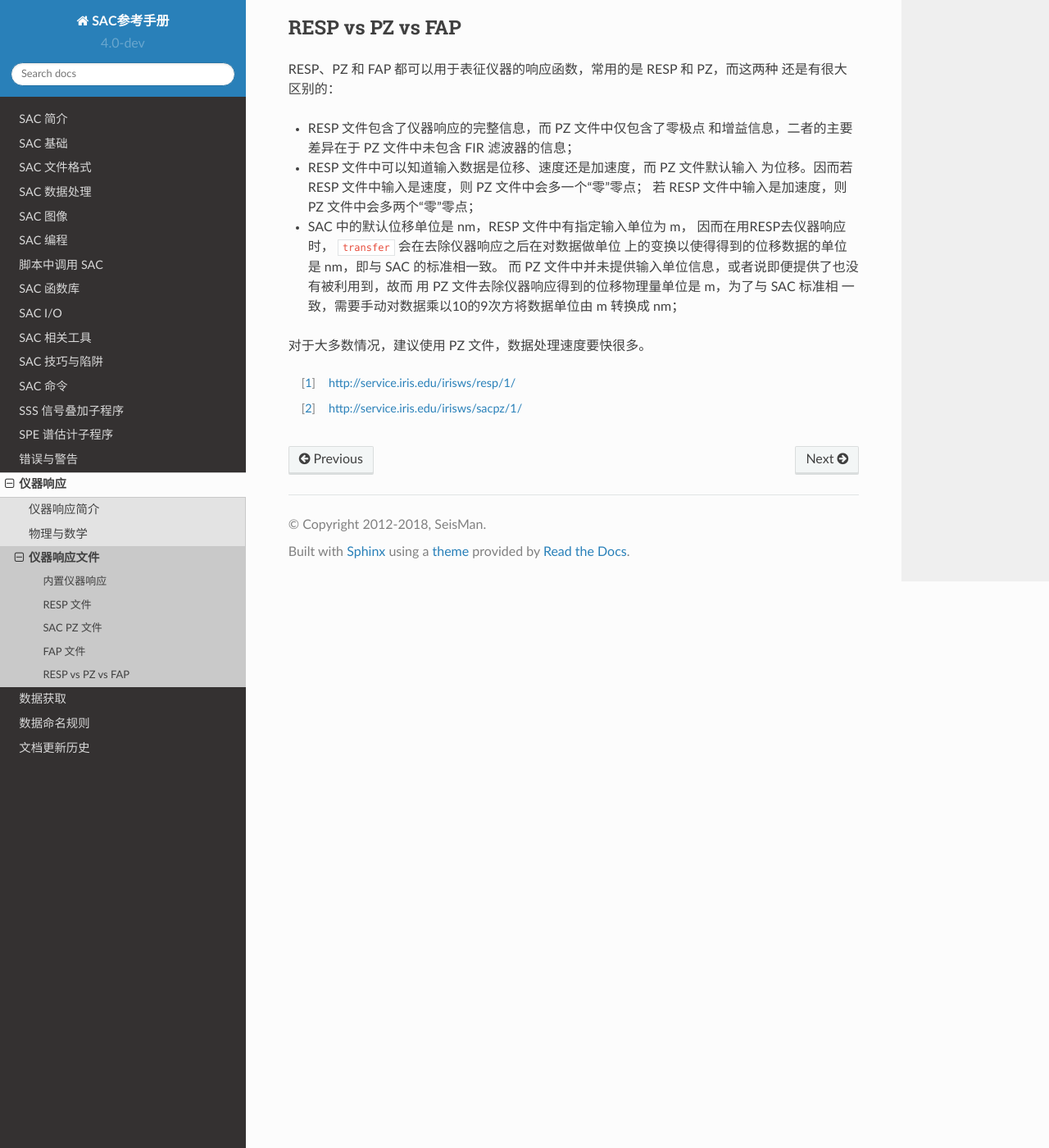
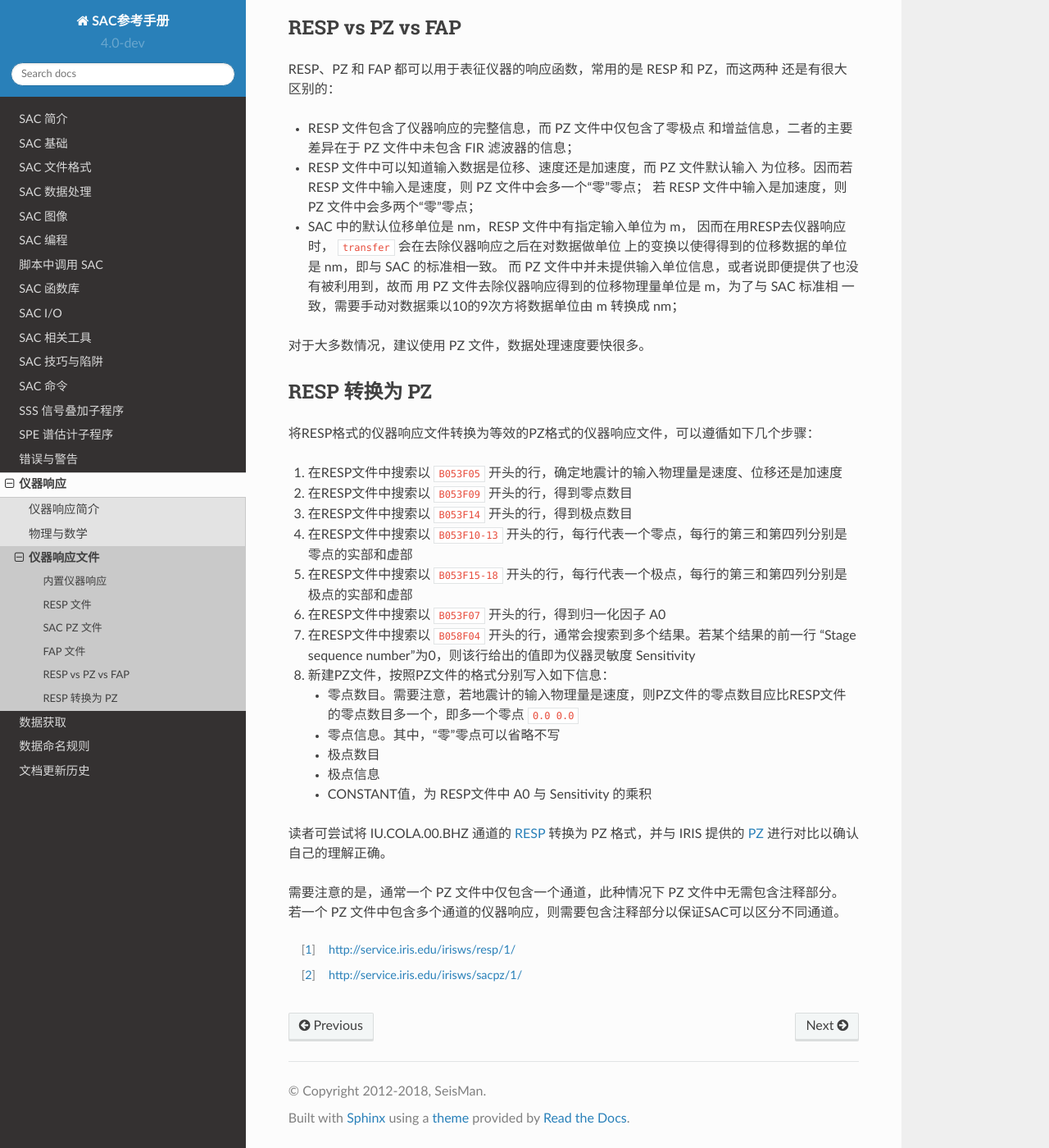
Before and after one commit to seisman/SAC_Docs_zh, a Sphinx documentation site: the page built from source/appendix/resp/resp-file.rst, in a window 1280 px wide and 1400 px high, scrolled down 4777 px. Shown: the whole window at 82% size. Built offline with Sphinx 7.4.7 and the Read the Docs theme 2.0.0, drawn with Linux system fonts in a browser that asks for light colours.

Commit message:
Convert RESP to PZ (#138)

```diff
--- a/source/appendix/resp/resp-file.rst
+++ b/source/appendix/resp/resp-file.rst
@@ -274,5 +274,33 @@ RESP、PZ 和 FAP 都可以用于表征仪器的响应函数，常用的是 RESP
 
 对于大多数情况，建议使用 PZ 文件，数据处理速度要快很多。
 
+RESP 转换为 PZ
+--------------
+
+将RESP格式的仪器响应文件转换为等效的PZ格式的仪器响应文件，可以遵循如下几个步骤：
+
+#. 在RESP文件中搜索以 ``B053F05`` 开头的行，确定地震计的输入物理量是速度、位移还是加速度
+#. 在RESP文件中搜索以 ``B053F09`` 开头的行，得到零点数目
+#. 在RESP文件中搜索以 ``B053F14`` 开头的行，得到极点数目
+#. 在RESP文件中搜索以 ``B053F10-13`` 开头的行，每行代表一个零点，每行的第三和第四列分别是零点的实部和虚部
+#. 在RESP文件中搜索以 ``B053F15-18`` 开头的行，每行代表一个极点，每行的第三和第四列分别是极点的实部和虚部
+#. 在RESP文件中搜索以 ``B053F07`` 开头的行，得到归一化因子 A0
+#. 在RESP文件中搜索以 ``B058F04`` 开头的行，通常会搜索到多个结果。若某个结果的前一行
+   “Stage sequence number”为0，则该行给出的值即为仪器灵敏度 Sensitivity
+#. 新建PZ文件，按照PZ文件的格式分别写入如下信息：
+
+   - 零点数目。需要注意，若地震计的输入物理量是速度，则PZ文件的零点数目应比RESP文件的零点数目多一个，即多一个零点 ``0.0 0.0``
+   - 零点信息。其中，“零”零点可以省略不写
+   - 极点数目
+   - 极点信息
+   - CONSTANT值，为 RESP文件中 A0 与 Sensitivity 的乘积
+
+读者可尝试将 IU.COLA.00.BHZ 通道的 `RESP <http://service.iris.edu/irisws/resp/1/query?net=IU&sta=COLA&loc=00&cha=BHZ>`_
+转换为 PZ 格式，并与 IRIS 提供的 `PZ <http://service.iris.edu/irisws/sacpz/1/query?net=IU&sta=COLA&loc=00&cha=BHZ>`_
+进行对比以确认自己的理解正确。
+
+需要注意的是，通常一个 PZ 文件中仅包含一个通道，此种情况下 PZ 文件中无需包含注释部分。
+若一个 PZ 文件中包含多个通道的仪器响应，则需要包含注释部分以保证SAC可以区分不同通道。
+
 .. [1] http://service.iris.edu/irisws/resp/1/
 .. [2] http://service.iris.edu/irisws/sacpz/1/
```
